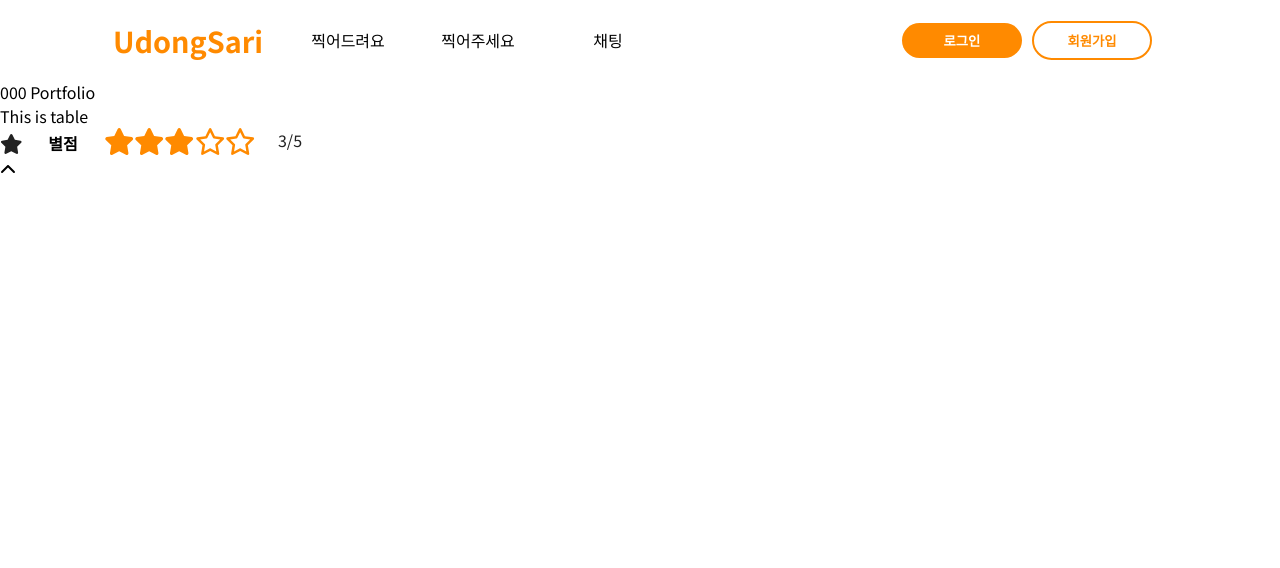
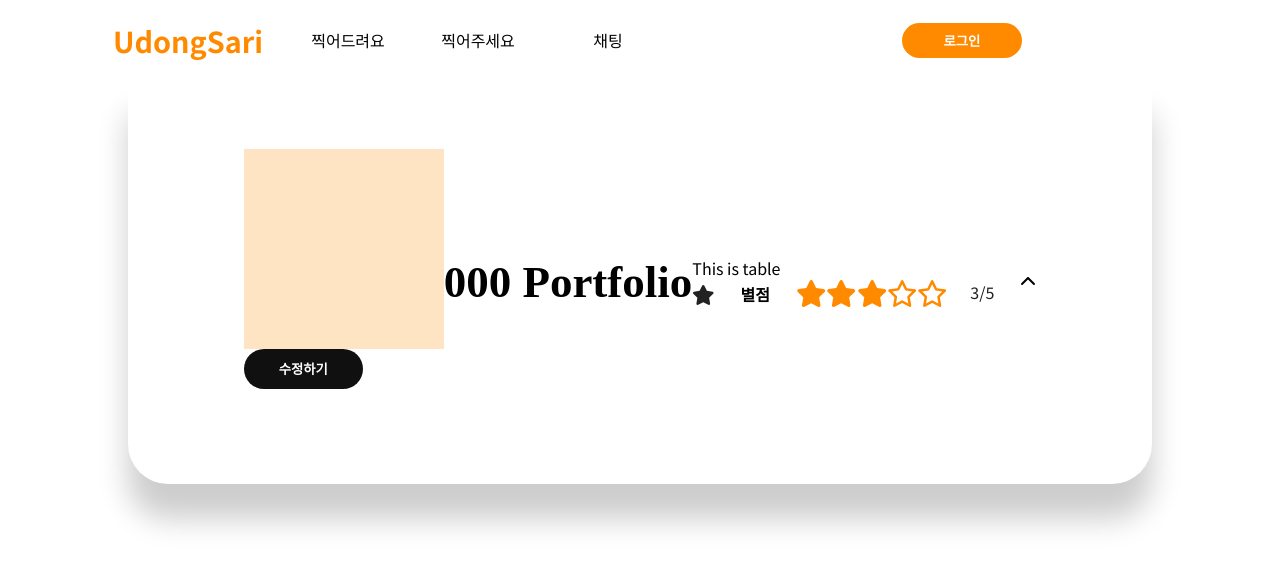
Before and after one commit to UdongSari/frontend, a React (Vite) app: page /photo/request/detail in a window 1280 px wide. Shown: the top 568 px of the page. Built offline with nearby package versions, Linux system fonts and the light colour scheme.

Commit message:
[fix] pull함

```diff
--- a/package.json
+++ b/package.json
@@ -10,6 +10,7 @@
     "preview": "vite preview"
   },
   "dependencies": {
+    "@fortawesome/free-brands-svg-icons": "^6.4.2",
     "@fortawesome/free-regular-svg-icons": "^6.4.2",
     "@fortawesome/free-solid-svg-icons": "^6.4.2",
     "@fortawesome/react-fontawesome": "^0.2.0",
--- a/src/components/Button.jsx
+++ b/src/components/Button.jsx
@@ -1,4 +1,6 @@
 import "./Button.scss";
+import { FontAwesomeIcon } from "@fortawesome/react-fontawesome";
+import { faInstagram, faFacebook } from "@fortawesome/free-brands-svg-icons";
 
 export const Button = ({ type, children, width, height, ...rest }) => {
   if (type === "undefined") throw new Error("Button type prop 은 필수입니다");
@@ -32,15 +34,21 @@ export const Button = ({ type, children, width, height, ...rest }) => {
         {children}
       </button>
     );
-  } else if (type === "orange-stroke") {
-    return (
-      <button
-        className="btn-orange-stroke btn-default"
-        style={{ width: width, height: height }}
-        {...rest}
-      >
-        {children}
-      </button>
-    );
   }
 };
+
+export const InstaBtn = () => {
+  return (
+    <>
+      <FontAwesomeIcon icon={faInstagram} />;
+    </>
+  );
+};
+
+export const FacebookBtn = () => {
+  return (
+    <>
+      <FontAwesomeIcon icon={faFacebook} />;
+    </>
+  );
+};
--- a/src/pages/RequestDetail.jsx
+++ b/src/pages/RequestDetail.jsx
@@ -2,6 +2,8 @@ import { React, useState } from "react";
 import { FontAwesomeIcon } from "@fortawesome/react-fontawesome";
 import { faChevronUp } from "@fortawesome/free-solid-svg-icons";
 import { List } from "../components/List";
+import "./RequestDetail.scss";
+import { Button } from "../components/Button";
 
 export default function RequestDetail() {
   const [photographer, setPhotographer] = useState("000 Portfolio ");
@@ -9,14 +11,21 @@ export default function RequestDetail() {
     <>
       <div className="RequestDetail-wrapper">
         <div className="IdCard">
-          <span className="IdCard__title-Bold">{photographer}</span>
-          <div className="Profile" />
-          <div className="IdCard__btns">
-            <div className="Button" />
-            <div className="facebookBtn" />
-            <div className="instaBtn" />
+          <div className="IdCard__Profile">
+            <div className="IdCard__ProfileCircle" />
+
+            <div className="IdCard__btns">
+              <Button
+                type="primary"
+                width="119px"
+                height="40px"
+                children={"수정하기"}
+              />
+              <Button type="insta" width="119px" height="40px" children={""} />
+            </div>
           </div>
 
+          <span className="IdCard__title-Bold">{photographer}</span>
           <List.Table />
 
           <FontAwesomeIcon icon={faChevronUp} />
--- a/src/pages/RequestDetail.scss
+++ b/src/pages/RequestDetail.scss
@@ -0,0 +1,42 @@
+@import "../styles/colors.scss";
+@import "../styles/util.scss";
+
+.RequestDetail-wrapper{
+  width: 80%;
+  max-width: 1280px;
+  margin: 0px auto;
+  @include place-center;
+
+}
+
+.IdCard{
+  width: 1024px;
+  height: 404px;
+  box-shadow: 0px 35px 30px 0px rgba(0, 0, 0, 0.2);
+  border-radius: 0px 0px 40px 40px;
+
+  @include place-center;
+
+
+  &__title-Bold{
+    font-family: 'Be Vietnam Pro';
+font-style: normal;
+font-weight: 700;
+font-size: 45px;
+display: flex;
+align-items: center;
+  }
+}
+
+
+.IdCard__Profile{
+ width: 200px;
+ height: 267px;
+
+}
+
+.IdCard__ProfileCircle{
+  width: 200px;
+  height: 200px;
+  background-color: bisque;
+}
```
Also changed, not shown: 1 other file (tests, documents, lock files or other folders).
